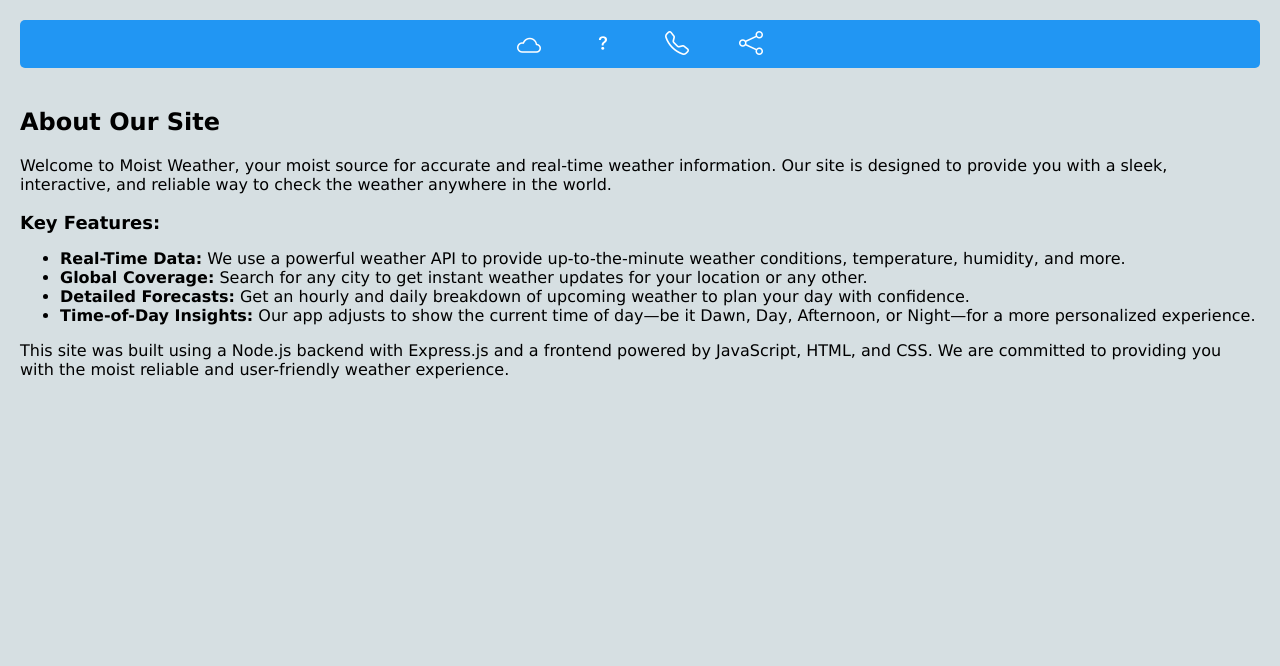
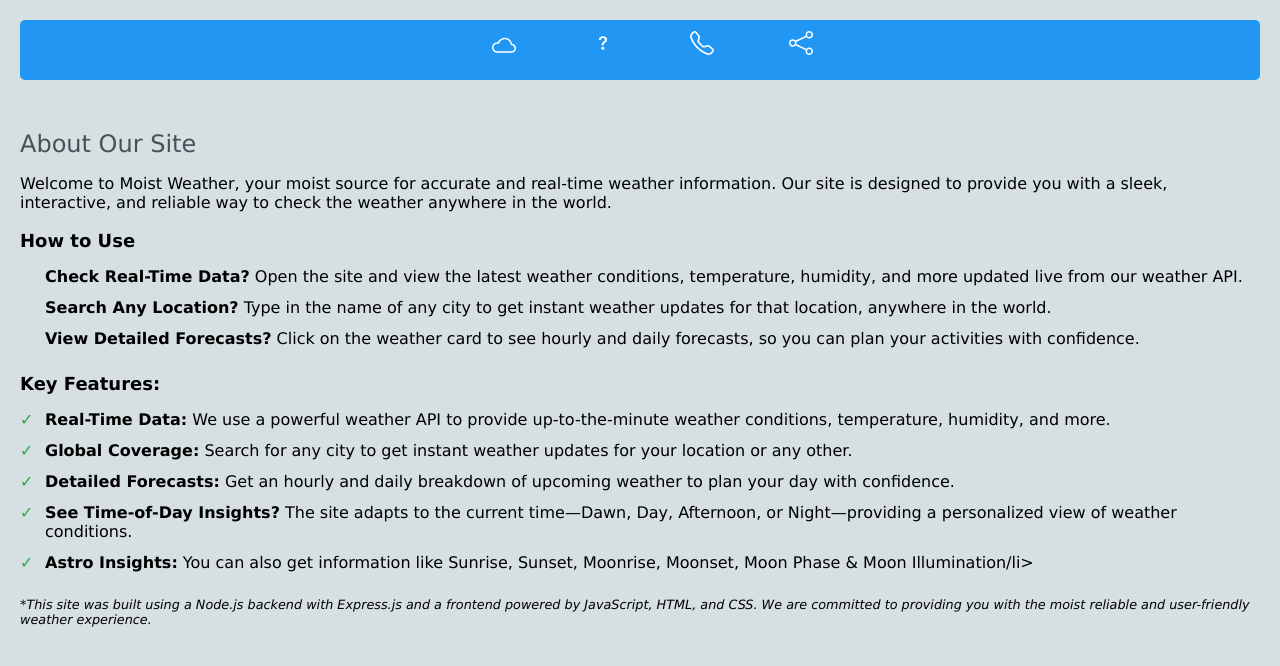
Before and after one commit to gaurab7/weatherAPI, a website with bundled scripts: page public/about.html in a window 1280 px wide. Built offline with nearby package versions, Linux system fonts and the light colour scheme.

Commit message:
about changes

```diff
--- a/public/about.html
+++ b/public/about.html
@@ -6,6 +6,39 @@
     <title>About Moist  Weather</title>
     <link rel="stylesheet" href="https://cdn.jsdelivr.net/npm/bootstrap-icons@1.11.1/font/bootstrap-icons.css"/>
     <link rel="stylesheet" href="style.css">
+    <style>
+        h1 {
+            font-size: 2.5rem;
+            font-weight: 600;
+            color: #212529;
+            margin-bottom: 10px;
+        }
+        h2 {
+            font-size: 1.5rem;
+            font-weight: 500;
+            color: #495057;
+            margin-top: 30px;
+            margin-bottom: 15px;
+        }
+        ul {
+            list-style-type: none;
+            padding-left: 0;
+            margin-bottom: 25px;
+        }
+        li {
+            position: relative;
+            padding-left: 25px;
+            margin-bottom: 12px;
+        }
+        #Features li::before {
+            content: "✓";
+            position: absolute;
+            left: 0;
+            color: #28a745;
+            font-weight: bold;
+        }
+
+    </style>
 </head>
 <body>
     <nav class="navbar">
@@ -21,15 +54,27 @@
             <h2 class="title">About Our Site</h2>
             <p>Welcome to Moist Weather, your moist source for accurate and real-time weather information. Our site is designed to provide you with a sleek, interactive, and reliable way to check the weather anywhere in the world.</p>
 
+            <h3 style="font-weight: 600; font-size: 1.125rem; margin-bottom: 0.5rem;">How to Use</h3>
+            <ul id="how">
+              <li><strong>Check Real-Time Data?</strong> Open the site and view the latest weather conditions, temperature, humidity, and more updated live from our weather API.</li>
+              <li><strong>Search Any Location?</strong> Type in the name of any city to get instant weather updates for that location, anywhere in the world.</li>
+              <li><strong>View Detailed Forecasts?</strong> Click on the weather card to see hourly and daily forecasts, so you can plan your activities with confidence.</li>
+
+            </ul>
+
+
+
             <h3 style="font-weight: 600; font-size: 1.125rem; margin-bottom: 0.5rem;">Key Features:</h3>
-            <ul>
+            <ul id="Features">
                 <li><strong>Real-Time Data:</strong> We use a powerful weather API to provide up-to-the-minute weather conditions, temperature, humidity, and more.</li>
                 <li><strong>Global Coverage:</strong> Search for any city to get instant weather updates for your location or any other.</li>
                 <li><strong>Detailed Forecasts:</strong> Get an hourly and daily breakdown of upcoming weather to plan your day with confidence.</li>
-                <li><strong>Time-of-Day Insights:</strong> Our app adjusts to show the current time of day—be it Dawn, Day, Afternoon, or Night—for a more personalized experience.</li>
+                <li><strong>See Time-of-Day Insights?</strong> The site adapts to the current time—Dawn, Day, Afternoon, or Night—providing a personalized view of weather conditions.</li>
+                <li><strong>Astro Insights:</strong> You can also get information like Sunrise, Sunset, Moonrise, Moonset, Moon Phase & Moon Illumination/li>
             </ul>
 
-            <p>This site was built using a Node.js backend with Express.js and a frontend powered by JavaScript, HTML, and CSS. We are committed to providing you with the moist reliable and user-friendly weather experience.</p>
+
+            <p style="font-style: italic; font-size: 0.8rem;">*This site was built using a Node.js backend with Express.js and a frontend powered by JavaScript, HTML, and CSS. We are committed to providing you with the moist reliable and user-friendly weather experience.</p>
         </div>
   </div>
   <script type="module" src="client.js"></script>
--- a/public/style.css
+++ b/public/style.css
@@ -368,7 +368,7 @@ input[type="range"]::-webkit-slider-thumb:hover {
     font-family: 'Segoe UI', Tahoma, Geneva, Verdana, sans-serif;
     font-size: 1rem;
     font-weight: bold;
-    color: #1e3652;
+    color: #2d2e30;
     background: #F5F7FA;
     padding: 8px 12px;
     border-radius: 8px;
```
